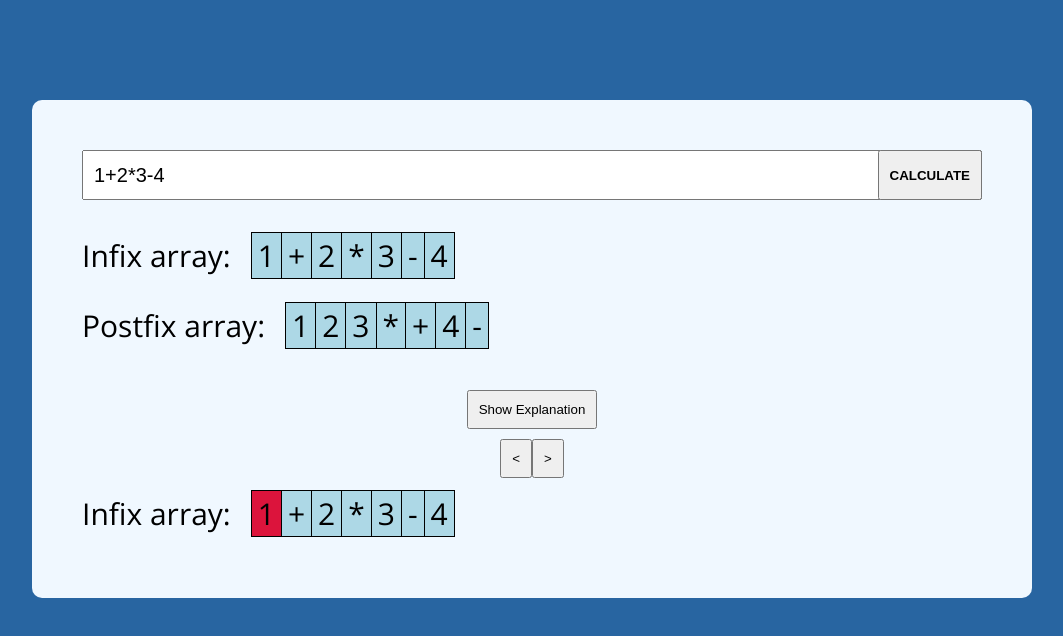
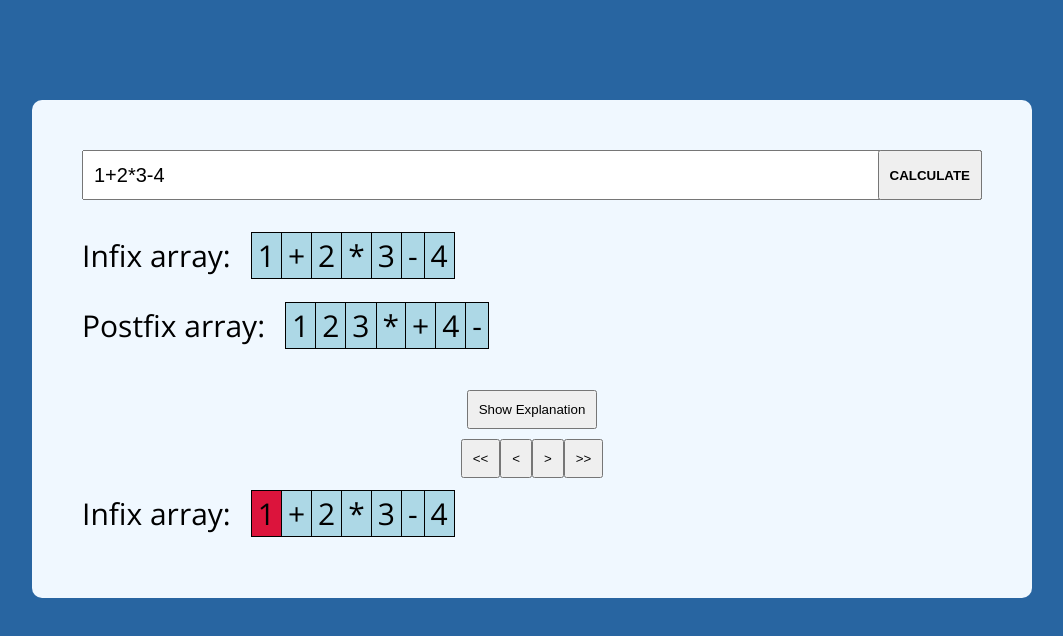
Before and after one commit to DawidZyluk/infix-to-postfix-parser, a React (Vite) app: page / in a window 1280 px wide. Both pictures are taken after a click on the button "Show Explanation". Shown: the top 636 px of the page, without its empty margins (108-1171 px from the left). Built offline with nearby package versions, Linux system fonts and the light colour scheme.

Commit message:
Add go-to buttons to explanation controls

```diff
--- a/src/components/Explanation.jsx
+++ b/src/components/Explanation.jsx
@@ -12,8 +12,10 @@ const Explanation = ({ data }) => {
   return (
     <>
       <div className={styles.controls}>
+        <button onClick={() => setIndex(0)}>{`<<`}</button>
         <button onClick={() => clickHandler(-1)}>{`<`}</button>
         <button onClick={() => clickHandler(1)}>{`>`}</button>
+        <button onClick={() => setIndex(data.length-1)}>{`>>`}</button>
       </div>
       <CharactersArray data={data} name={"Infix"} current={index} />
     </>
```
